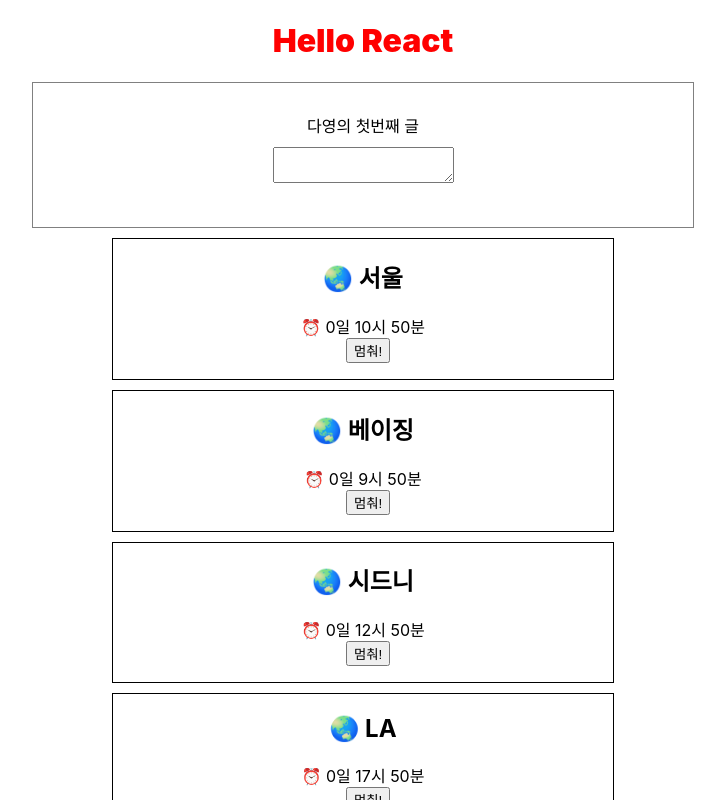
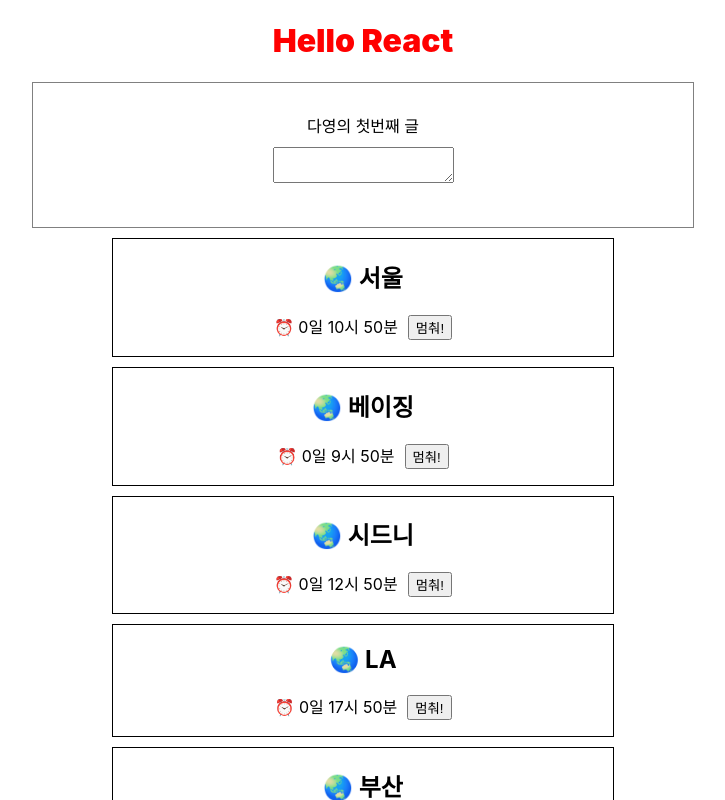
Before and after one commit to dayowoo/REACT_Study, a React (Create React App) app in the folder lion-app/: page / in a window 1280 px wide. Shown: the top 800 px of the page, without its empty margins (277-1002 px from the left). Built offline with nearby package versions, Linux system fonts and the light colour scheme.

Commit message:
Button Align

```diff
--- a/lion-app/src/App.css
+++ b/lion-app/src/App.css
@@ -17,7 +17,7 @@
 }
 
 .button {
-
+  display: inline;
   padding-left: 10px;
 }
 
```
